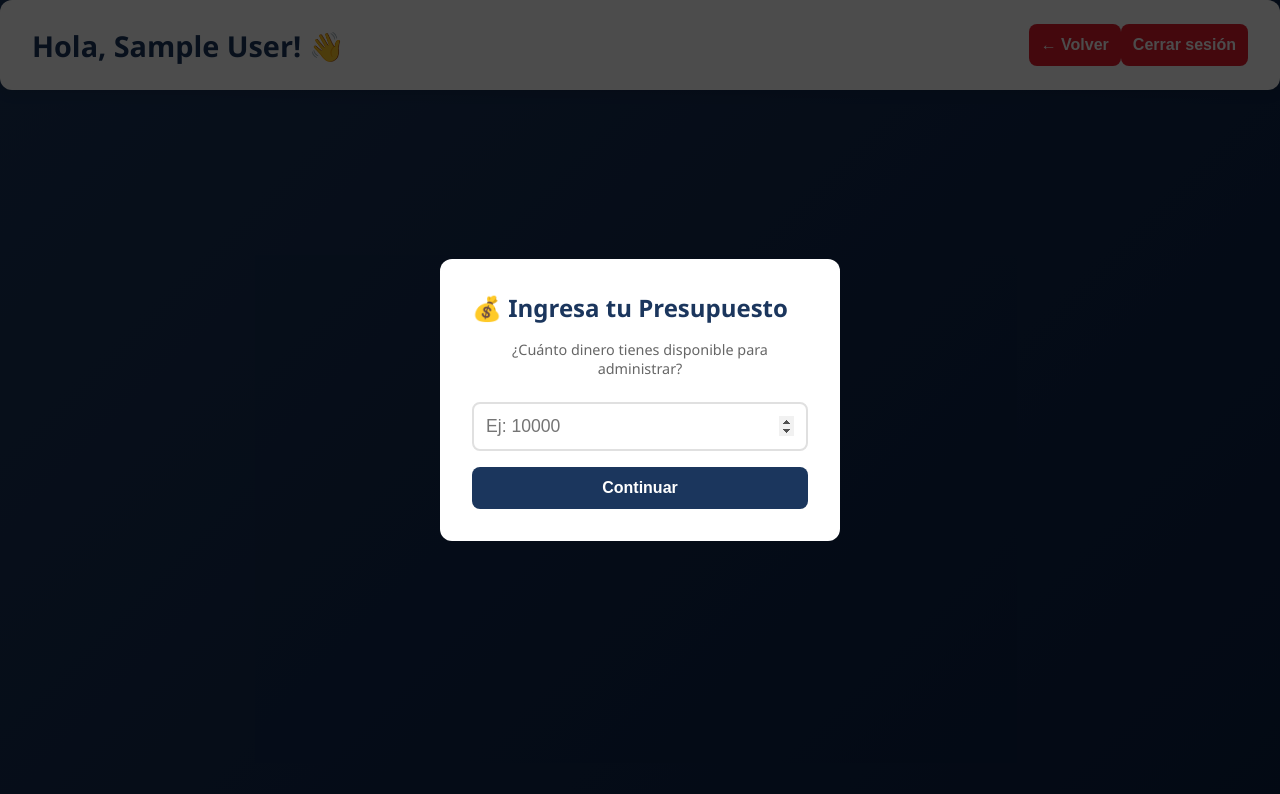
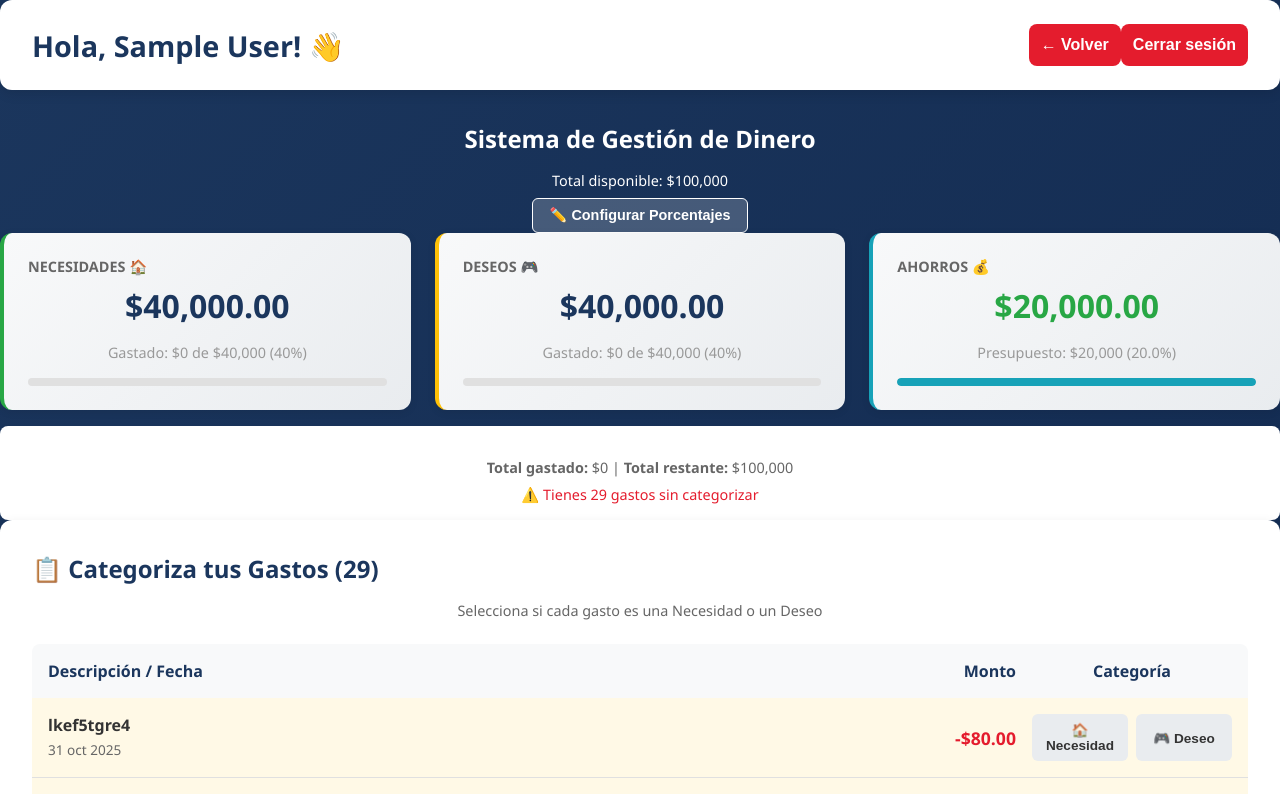
Before and after one commit to fermapre/CapitalOneBalance, a React app in the folder frontend/: page /balance in a window 1280 px wide. Shown: the top 794 px of the page. Built offline with nearby package versions, Linux system fonts and the light colour scheme; sample sign-in values are in the browser's storage; the HTML template or start-up script is replaced by a standard one.

Commit message:
mas detalles balanceados

```diff
--- a/frontend/src/pages/Balance.jsx
+++ b/frontend/src/pages/Balance.jsx
@@ -6,42 +6,52 @@ import { parseExpenses } from "../utils/csvParser";
 
 export default function Balance() {
   const [expenses, setExpenses] = useState([]);
-  const [startingAmount, setStartingAmount] = useState(() => {
-    const saved = localStorage.getItem('startingAmount');
-    return saved ? parseFloat(saved) : 0;
+  const totalMoney = 100000;
+
+  const [needsPercent, setNeedsPercent] = useState(() => {
+    const saved = localStorage.getItem('needsPercent');
+    return saved ? parseFloat(saved) : 40;
   });
-  const [showAmountInput, setShowAmountInput] = useState(startingAmount === 0);
-  const [tempAmount, setTempAmount] = useState('');
+  const [wantsPercent, setWantsPercent] = useState(() => {
+    const saved = localStorage.getItem('wantsPercent');
+    return saved ? parseFloat(saved) : 40;
+  });
 
-  // Category allocations
-  const [needs, setNeeds] = useState(0);
-  const [wants, setWants] = useState(0);
-  const [savings, setSavings] = useState(0);
+  const [showPercentInput, setShowPercentInput] = useState(false);
+  const [tempNeedsPercent, setTempNeedsPercent] = useState(needsPercent.toString());
+  const [tempWantsPercent, setTempWantsPercent] = useState(wantsPercent.toString());
+
+  const savingsPercent = 100 - needsPercent - wantsPercent;
+  const needsBudget = (totalMoney * needsPercent) / 100;
+  const wantsBudget = (totalMoney * wantsPercent) / 100;
+  const savingsBudget = (totalMoney * savingsPercent) / 100;
+
+  const [needsSpent, setNeedsSpent] = useState(0);
+  const [wantsSpent, setWantsSpent] = useState(0);
+  const [needsRemaining, setNeedsRemaining] = useState(needsBudget);
+  const [wantsRemaining, setWantsRemaining] = useState(wantsBudget);
+  const [savingsRemaining, setSavingsRemaining] = useState(savingsBudget);
 
   const navigate = useNavigate();
   const user = JSON.parse(localStorage.getItem("user") || "{}");
 
   useEffect(() => {
     loadExpenses();
-    // eslint-disable-next-line react-hooks/exhaustive-deps
   }, []);
 
   useEffect(() => {
-    calculateCategories();
-    // eslint-disable-next-line react-hooks/exhaustive-deps
-  }, [expenses, startingAmount]);
+    calculateBalances();
+  }, [expenses, needsPercent, wantsPercent]);
 
   const loadExpenses = () => {
     try {
       const parsedExpenses = parseExpenses(csvData);
-      // Sort by date (most recent first)
       parsedExpenses.sort((a, b) => {
         const dateA = parseDate(a.date);
         const dateB = parseDate(b.date);
         return dateB - dateA;
       });
 
-      // Load saved categories from localStorage
       const savedCategories = JSON.parse(localStorage.getItem('expenseCategories') || '{}');
       const expensesWithCategories = parsedExpenses.map((expense, index) => ({
         ...expense,
@@ -52,11 +62,10 @@ export default function Balance() {
       setExpenses(expensesWithCategories);
     } catch (error) {
       console.error("Error loading expenses:", error);
-      alert("Error al cargar los gastos del archivo CSV");
     }
   };
 
-  const calculateCategories = () => {
+  const calculateBalances = () => {
     let needsTotal = 0;
     let wantsTotal = 0;
 
@@ -68,31 +77,47 @@ export default function Balance() {
       }
     });
 
-    setNeeds(needsTotal);
-    setWants(wantsTotal);
+    setNeedsSpent(needsTotal);
+    setWantsSpent(wantsTotal);
 
-    // Calculate savings (remaining after needs and wants)
-    const totalSpent = needsTotal + wantsTotal;
-    let savingsAmount = startingAmount - totalSpent;
+    let needsRem = needsBudget - needsTotal;
+    let wantsRem = wantsBudget - wantsTotal;
+    let savingsRem = savingsBudget;
 
-    // If wants overspent, take from savings
-    if (wantsTotal > startingAmount * 0.3) { // Assuming 30% budget for wants
-      const overspent = wantsTotal - (startingAmount * 0.3);
-      savingsAmount = Math.max(0, savingsAmount - overspent);
+    if (needsRem < 0) {
+      savingsRem += needsRem;
+      needsRem = 0;
     }
 
-    setSavings(Math.max(0, savingsAmount));
+    if (wantsRem < 0) {
+      savingsRem += wantsRem;
+      wantsRem = 0;
+    }
+
+    setNeedsRemaining(needsRem);
+    setWantsRemaining(wantsRem);
+    setSavingsRemaining(Math.max(0, savingsRem));
   };
 
-  const handleSetAmount = () => {
-    const amount = parseFloat(tempAmount);
-    if (isNaN(amount) || amount <= 0) {
-      alert('Por favor ingresa un monto válido');
+  const handleSetPercentages = () => {
+    const needs = parseFloat(tempNeedsPercent);
+    const wants = parseFloat(tempWantsPercent);
+
+    if (isNaN(needs) || isNaN(wants) || needs < 0 || wants < 0) {
+      alert('Por favor ingresa porcentajes válidos');
       return;
     }
-    setStartingAmount(amount);
-    localStorage.setItem('startingAmount', amount.toString());
-    setShowAmountInput(false);
+
+    if (needs + wants > 100) {
+      alert('La suma de Necesidades y Deseos no puede exceder 100%');
+      return;
+    }
+
+    setNeedsPercent(needs);
+    setWantsPercent(wants);
+    localStorage.setItem('needsPercent', needs.toString());
+    localStorage.setItem('wantsPercent', wants.toString());
+    setShowPercentInput(false);
   };
 
   const handleCategoryChange = (expenseId, category) => {
@@ -101,7 +126,6 @@ export default function Balance() {
     );
     setExpenses(updatedExpenses);
 
-    // Save to localStorage
     const categories = {};
     updatedExpenses.forEach(expense => {
       categories[expense.id] = expense.category;
@@ -109,7 +133,6 @@ export default function Balance() {
     localStorage.setItem('expenseCategories', JSON.stringify(categories));
   };
 
-  // Parse date from DD-MMM-YY format
   const parseDate = (dateStr) => {
     try {
       const [day, monthStr, year] = dateStr.split('-');
@@ -141,293 +164,112 @@ export default function Balance() {
   };
 
   const uncategorizedExpenses = expenses.filter(e => e.category === 'uncategorized');
-  const totalSpent = needs + wants;
 
   return (
     <div className="balance-page">
-      {/* HEADER */}
       <header className="dashboard-header">
         <h1>Hola, {user.name || 'Usuario'}! 👋</h1>
         <div className="header-actions">
-          <button onClick={() => navigate("/main")} className="btn-secondary">
-            ← Volver
-          </button>
-          <button onClick={handleLogout} className="btn-secondary">
-            Cerrar sesión
-          </button>
+          <button onClick={() => navigate("/main")} className="btn-secondary">← Volver</button>
+          <button onClick={handleLogout} className="btn-secondary">Cerrar sesión</button>
         </div>
       </header>
 
-      {/* AMOUNT INPUT MODAL */}
-      {showAmountInput && (
-        <div style={{
-          position: 'fixed',
-          top: 0,
-          left: 0,
-          right: 0,
-          bottom: 0,
-          background: 'rgba(0,0,0,0.7)',
-          display: 'flex',
-          justifyContent: 'center',
-          alignItems: 'center',
-          zIndex: 1000
-        }}>
-          <div style={{
-            background: 'white',
-            padding: '2rem',
-            borderRadius: '12px',
-            maxWidth: '400px',
-            width: '90%'
-          }}>
-            <h2 style={{ color: '#1b365d', marginBottom: '1rem' }}>
-              💰 Ingresa tu Presupuesto
-            </h2>
-            <p style={{ color: '#666', marginBottom: '1.5rem' }}>
-              ¿Cuánto dinero tienes disponible para administrar?
-            </p>
-            <input
-              type="number"
-              step="0.01"
-              value={tempAmount}
-              onChange={(e) => setTempAmount(e.target.value)}
-              placeholder="Ej: 10000"
-              style={{
-                width: '100%',
-                padding: '0.75rem',
-                fontSize: '1.1rem',
-                border: '2px solid #e0e0e0',
-                borderRadius: '8px',
-                marginBottom: '1rem'
-              }}
-              autoFocus
-            />
-            <button
-              onClick={handleSetAmount}
-              style={{
-                width: '100%',
-                padding: '0.75rem',
-                background: '#1b365d',
-                color: 'white',
-                border: 'none',
-                borderRadius: '8px',
-                fontSize: '1rem',
-                fontWeight: '600',
-                cursor: 'pointer'
-              }}
-            >
-              Continuar
-            </button>
+      {showPercentInput && (
+        <div style={{position: 'fixed', top: 0, left: 0, right: 0, bottom: 0, background: 'rgba(0,0,0,0.7)', display: 'flex', justifyContent: 'center', alignItems: 'center', zIndex: 1000}}>
+          <div style={{background: 'white', padding: '2rem', borderRadius: '12px', maxWidth: '450px', width: '90%'}}>
+            <h2 style={{color: '#1b365d', marginBottom: '1rem'}}>📊 Configura tu Presupuesto</h2>
+            <p style={{color: '#666', marginBottom: '1.5rem'}}>Total disponible: <strong>${totalMoney.toLocaleString()}</strong></p>
+
+            <div style={{marginBottom: '1rem'}}>
+              <label style={{display: 'block', marginBottom: '0.5rem', fontWeight: '600'}}>🏠 Necesidades (%)</label>
+              <input type="number" step="1" min="0" max="100" value={tempNeedsPercent} onChange={(e) => setTempNeedsPercent(e.target.value)} style={{width: '100%', padding: '0.75rem', fontSize: '1rem', border: '2px solid #e0e0e0', borderRadius: '8px'}} />
+              <p style={{fontSize: '0.85rem', color: '#666', marginTop: '0.25rem'}}>= ${((totalMoney * parseFloat(tempNeedsPercent || 0)) / 100).toLocaleString()}</p>
+            </div>
+
+            <div style={{marginBottom: '1rem'}}>
+              <label style={{display: 'block', marginBottom: '0.5rem', fontWeight: '600'}}>🎮 Deseos (%)</label>
+              <input type="number" step="1" min="0" max="100" value={tempWantsPercent} onChange={(e) => setTempWantsPercent(e.target.value)} style={{width: '100%', padding: '0.75rem', fontSize: '1rem', border: '2px solid #e0e0e0', borderRadius: '8px'}} />
+              <p style={{fontSize: '0.85rem', color: '#666', marginTop: '0.25rem'}}>= ${((totalMoney * parseFloat(tempWantsPercent || 0)) / 100).toLocaleString()}</p>
+            </div>
+
+            <div style={{marginBottom: '1.5rem', padding: '1rem', background: '#f8f9fa', borderRadius: '8px'}}>
+              <label style={{display: 'block', marginBottom: '0.5rem', fontWeight: '600'}}>💰 Ahorros (%)</label>
+              <p style={{fontSize: '1.2rem', fontWeight: 'bold', color: '#17a2b8'}}>{(100 - parseFloat(tempNeedsPercent || 0) - parseFloat(tempWantsPercent || 0)).toFixed(1)}%</p>
+              <p style={{fontSize: '0.85rem', color: '#666'}}>= ${((totalMoney * (100 - parseFloat(tempNeedsPercent || 0) - parseFloat(tempWantsPercent || 0))) / 100).toLocaleString()}</p>
+            </div>
+
+            <button onClick={handleSetPercentages} style={{width: '100%', padding: '0.75rem', background: '#1b365d', color: 'white', border: 'none', borderRadius: '8px', fontSize: '1rem', fontWeight: '600', cursor: 'pointer', marginBottom: '0.5rem'}}>Guardar Configuración</button>
+            <button onClick={() => setShowPercentInput(false)} style={{width: '100%', padding: '0.75rem', background: '#e0e0e0', color: '#333', border: 'none', borderRadius: '8px', fontSize: '1rem', fontWeight: '600', cursor: 'pointer'}}>Cancelar</button>
           </div>
         </div>
       )}
 
-      {/* BALANCE OVERVIEW */}
-      {!showAmountInput && (
-        <>
       <div className="balance-overview">
-            <div className="balance-header-info" style={{ textAlign: 'center' }}>
-              <h2 style={{ color: 'white' }}>Sistema de Gestión de Dinero</h2>
-              <p className="balance-period" style={{ color: 'white' }}>
-                Del 1 al 31 de Octubre 2025
-              </p>
-              <button
-                onClick={() => setShowAmountInput(true)}
-                style={{
-                  marginTop: '0.5rem',
-                  padding: '0.5rem 1rem',
-                  background: 'rgba(255,255,255,0.2)',
-                  color: 'white',
-                  border: '1px solid white',
-                  borderRadius: '6px',
-                  cursor: 'pointer',
-                  fontSize: '0.9rem'
-                }}
-              >
-                ✏️ Cambiar presupuesto (${startingAmount.toFixed(2)})
-              </button>
+        <div className="balance-header-info" style={{textAlign: 'center'}}>
+          <h2 style={{color: 'white'}}>Sistema de Gestión de Dinero</h2>
+          <p className="balance-period" style={{color: 'white'}}>Total disponible: ${totalMoney.toLocaleString()}</p>
+          <button onClick={() => { setTempNeedsPercent(needsPercent.toString()); setTempWantsPercent(wantsPercent.toString()); setShowPercentInput(true); }} style={{marginTop: '0.5rem', padding: '0.5rem 1rem', background: 'rgba(255,255,255,0.2)', color: 'white', border: '1px solid white', borderRadius: '6px', cursor: 'pointer', fontSize: '0.9rem'}}>✏️ Configurar Porcentajes</button>
         </div>
 
-            {/* SUMMARY CARDS */}
         <div className="balance-cards">
           <div className="balance-card needs">
             <h3>Necesidades 🏠</h3>
-                <p className="amount">${needs.toFixed(2)}</p>
-                <p className="total">Gastos esenciales</p>
-                <div className="progress-bar">
-                  <div
-                    className="progress-fill needs-fill"
-                    style={{ width: `${startingAmount > 0 ? (needs / startingAmount) * 100 : 0}%` }}
-                  ></div>
-                </div>
+            <p className="amount">${needsRemaining.toLocaleString(undefined, {minimumFractionDigits: 2, maximumFractionDigits: 2})}</p>
+            <p className="total">Gastado: ${needsSpent.toLocaleString()} de ${needsBudget.toLocaleString()} ({needsPercent}%)</p>
+            <div className="progress-bar"><div className="progress-fill needs-fill" style={{width: `${needsBudget > 0 ? (needsSpent / needsBudget) * 100 : 0}%`}}></div></div>
           </div>
 
           <div className="balance-card wants">
             <h3>Deseos 🎮</h3>
-                <p className="amount">${wants.toFixed(2)}</p>
-                <p className="total">Gastos opcionales</p>
-                <div className="progress-bar">
-                  <div
-                    className="progress-fill wants-fill"
-                    style={{ width: `${startingAmount > 0 ? (wants / startingAmount) * 100 : 0}%` }}
-                  ></div>
-                </div>
+            <p className="amount">${wantsRemaining.toLocaleString(undefined, {minimumFractionDigits: 2, maximumFractionDigits: 2})}</p>
+            <p className="total">Gastado: ${wantsSpent.toLocaleString()} de ${wantsBudget.toLocaleString()} ({wantsPercent}%)</p>
+            <div className="progress-bar"><div className="progress-fill wants-fill" style={{width: `${wantsBudget > 0 ? (wantsSpent / wantsBudget) * 100 : 0}%`}}></div></div>
           </div>
 
           <div className="balance-card savings">
             <h3>Ahorros 💰</h3>
-                <p className="amount" style={{ color: savings >= 0 ? '#28a745' : '#e41c2d' }}>
-                  ${savings.toFixed(2)}
-                </p>
-                <p className="total">
-                  {savings >= 0 ? 'Dinero restante' : 'Sobregiro de deseos'}
-                </p>
-                <div className="progress-bar">
-                  <div
-                    className="progress-fill savings-fill"
-                    style={{ width: `${startingAmount > 0 ? Math.max(0, (savings / startingAmount) * 100) : 0}%` }}
-                  ></div>
-                </div>
+            <p className="amount" style={{color: savingsRemaining >= 0 ? '#28a745' : '#e41c2d'}}>${savingsRemaining.toLocaleString(undefined, {minimumFractionDigits: 2, maximumFractionDigits: 2})}</p>
+            <p className="total">Presupuesto: ${savingsBudget.toLocaleString()} ({savingsPercent.toFixed(1)}%)</p>
+            <div className="progress-bar"><div className="progress-fill savings-fill" style={{width: `${savingsBudget > 0 ? Math.min(100, (savingsRemaining / savingsBudget) * 100) : 0}%`}}></div></div>
+            {savingsRemaining < savingsBudget && (<p style={{fontSize: '0.85rem', color: '#e41c2d', marginTop: '0.5rem'}}>⚠️ Se usaron ${(savingsBudget - savingsRemaining).toLocaleString()} para cubrir sobregastos</p>)}
           </div>
         </div>
 
-            {/* Summary Info */}
-            <div style={{
-              background: 'white',
-              padding: '1rem',
-              borderRadius: '8px',
-              marginTop: '1rem',
-              textAlign: 'center'
-            }}>
-              <p style={{ color: '#666', fontSize: '0.9rem' }}>
-                <strong>Presupuesto total:</strong> ${startingAmount.toFixed(2)} |
-                <strong> Gastado:</strong> ${totalSpent.toFixed(2)} |
-                <strong> Restante:</strong> ${(startingAmount - totalSpent).toFixed(2)}
-              </p>
-              {uncategorizedExpenses.length > 0 && (
-                <p style={{ color: '#e41c2d', fontSize: '0.9rem', marginTop: '0.5rem' }}>
-                  ⚠️ Tienes {uncategorizedExpenses.length} gastos sin categorizar
-                </p>
-              )}
+        <div style={{background: 'white', padding: '1rem', borderRadius: '8px', marginTop: '1rem', textAlign: 'center'}}>
+          <p style={{color: '#666', fontSize: '0.9rem'}}><strong>Total gastado:</strong> ${(needsSpent + wantsSpent).toLocaleString()} | <strong> Total restante:</strong> ${(needsRemaining + wantsRemaining + savingsRemaining).toLocaleString()}</p>
+          {uncategorizedExpenses.length > 0 && (<p style={{color: '#e41c2d', fontSize: '0.9rem', marginTop: '0.5rem'}}>⚠️ Tienes {uncategorizedExpenses.length} gastos sin categorizar</p>)}
         </div>
       </div>
 
-          {/* EXPENSES LIST */}
       <div className="pending-section">
         <h2>📋 Categoriza tus Gastos ({expenses.length})</h2>
         <p className="pending-subtitle">Selecciona si cada gasto es una Necesidad o un Deseo</p>
 
-            {/* Table Header */}
-            <div style={{
-              display: 'grid',
-              gridTemplateColumns: '1fr auto 200px',
-              gap: '1rem',
-              padding: '1rem',
-              background: '#f8f9fa',
-              borderRadius: '8px 8px 0 0',
-              fontWeight: 'bold',
-              color: '#1b365d',
-              marginTop: '1rem'
-            }}>
+        <div style={{display: 'grid', gridTemplateColumns: '1fr auto 200px', gap: '1rem', padding: '1rem', background: '#f8f9fa', borderRadius: '8px 8px 0 0', fontWeight: 'bold', color: '#1b365d', marginTop: '1rem'}}>
           <div>Descripción / Fecha</div>
-              <div style={{ textAlign: 'right' }}>Monto</div>
-              <div style={{ textAlign: 'center' }}>Categoría</div>
+          <div style={{textAlign: 'right'}}>Monto</div>
+          <div style={{textAlign: 'center'}}>Categoría</div>
         </div>
 
-            {/* Expenses List */}
-            <div style={{
-              background: 'white',
-              borderRadius: '0 0 8px 8px',
-              overflow: 'hidden'
-            }}>
+        <div style={{background: 'white', borderRadius: '0 0 8px 8px', overflow: 'hidden'}}>
           {expenses.map((expense) => (
-                <div
-                  key={expense.id}
-                  style={{
-                    display: 'grid',
-                    gridTemplateColumns: '1fr auto 200px',
-                    gap: '1rem',
-                    padding: '1rem',
-                    borderBottom: '1px solid #e0e0e0',
-                    transition: 'background 0.2s',
-                    background: expense.category === 'uncategorized' ? '#fff9e6' : 'white'
-                  }}
-                >
+            <div key={expense.id} style={{display: 'grid', gridTemplateColumns: '1fr auto 200px', gap: '1rem', padding: '1rem', borderBottom: '1px solid #e0e0e0', background: expense.category === 'uncategorized' ? '#fff9e6' : 'white'}}>
               <div>
-                    <div style={{
-                      fontWeight: '600',
-                      color: '#333',
-                      marginBottom: '0.25rem'
-                    }}>
-                      {expense.description}
+                <div style={{fontWeight: '600', color: '#333', marginBottom: '0.25rem'}}>{expense.description}</div>
+                <div style={{fontSize: '0.85rem', color: '#666'}}>{formatDate(expense.date)}</div>
               </div>
-                    <div style={{
-                      fontSize: '0.85rem',
-                      color: '#666'
-                    }}>
-                      {formatDate(expense.date)}
-                    </div>
-                  </div>
-                  <div style={{
-                    color: '#e41c2d',
-                    fontWeight: 'bold',
-                    fontSize: '1.1rem',
-                    textAlign: 'right',
-                    alignSelf: 'center'
-                  }}>
-                    -${expense.amount.toFixed(2)}
-                  </div>
-                  <div style={{
-                    display: 'flex',
-                    gap: '0.5rem',
-                    alignSelf: 'center'
-                  }}>
-                    <button
-                      onClick={() => handleCategoryChange(expense.id, 'needs')}
-                      style={{
-                        flex: 1,
-                        padding: '0.5rem',
-                        background: expense.category === 'needs' ? '#28a745' : '#e9ecef',
-                        color: expense.category === 'needs' ? 'white' : '#333',
-                        border: 'none',
-                        borderRadius: '6px',
-                        cursor: 'pointer',
-                        fontSize: '0.85rem',
-                        fontWeight: '600',
-                        transition: 'all 0.2s'
-                      }}
-                    >
-                      🏠 Necesidad
-                    </button>
-                    <button
-                      onClick={() => handleCategoryChange(expense.id, 'wants')}
-                      style={{
-                        flex: 1,
-                        padding: '0.5rem',
-                        background: expense.category === 'wants' ? '#ffc107' : '#e9ecef',
-                        color: expense.category === 'wants' ? 'white' : '#333',
-                        border: 'none',
-                        borderRadius: '6px',
-                        cursor: 'pointer',
-                        fontSize: '0.85rem',
-                        fontWeight: '600',
-                        transition: 'all 0.2s'
-                      }}
-                    >
-                      🎮 Deseo
-                    </button>
+              <div style={{color: '#e41c2d', fontWeight: 'bold', fontSize: '1.1rem', textAlign: 'right', alignSelf: 'center'}}>-${expense.amount.toFixed(2)}</div>
+              <div style={{display: 'flex', gap: '0.5rem', alignSelf: 'center'}}>
+                <button onClick={() => handleCategoryChange(expense.id, 'needs')} style={{flex: 1, padding: '0.5rem', background: expense.category === 'needs' ? '#28a745' : '#e9ecef', color: expense.category === 'needs' ? 'white' : '#333', border: 'none', borderRadius: '6px', cursor: 'pointer', fontSize: '0.85rem', fontWeight: '600'}}>🏠 Necesidad</button>
+                <button onClick={() => handleCategoryChange(expense.id, 'wants')} style={{flex: 1, padding: '0.5rem', background: expense.category === 'wants' ? '#ffc107' : '#e9ecef', color: expense.category === 'wants' ? 'white' : '#333', border: 'none', borderRadius: '6px', cursor: 'pointer', fontSize: '0.85rem', fontWeight: '600'}}>🎮 Deseo</button>
               </div>
             </div>
           ))}
         </div>
 
-            {expenses.length === 0 && (
-              <p style={{ textAlign: 'center', color: '#666', padding: '2rem' }}>
-                No hay gastos registrados
-              </p>
-            )}
+        {expenses.length === 0 && (<p style={{textAlign: 'center', color: '#666', padding: '2rem'}}>No hay gastos registrados</p>)}
       </div>
-        </>
-      )}
     </div>
   );
 }
```
Lines whose indentation alone changed are shown as unchanged.
